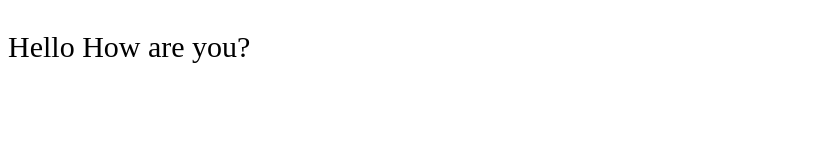
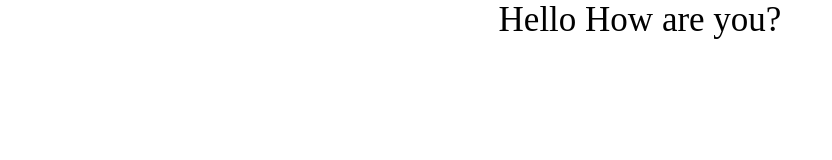
Before and after one commit to kharesahil253/JavaScript, a plain HTML site: page 01_lecture/index.html in a window 1280 px wide. Shown: the whole page, without its empty margins (0-832 px from the left). Drawn offline with Linux system fonts and the light colour scheme.

```diff
--- /dev/null
+++ b/01_lecture/index.css
@@ -0,0 +1,10 @@
+*{
+    box-sizing: border-box;
+    margin: 0;
+    padding: 0;
+}
+p{
+    font-size: 35px;
+    text-align: center;
+    width: 100%;
+}
--- a/01_lecture/index.html
+++ b/01_lecture/index.html
@@ -1,15 +1,13 @@
 <!DOCTYPE html>
 <html lang="en">
+
 <head>
     <meta charset="UTF-8">
     <meta name="viewport" content="width=device-width, initial-scale=1.0">
     <title>Document</title>
-    <style>
-        p{
-            font-size: 30px;
-        }
-    </style>
+    <link rel="stylesheet" href="index.css">
 </head>
+
 <body>
     <p>Hello How are you?</p>
     <script src="index.js"></script>
```
